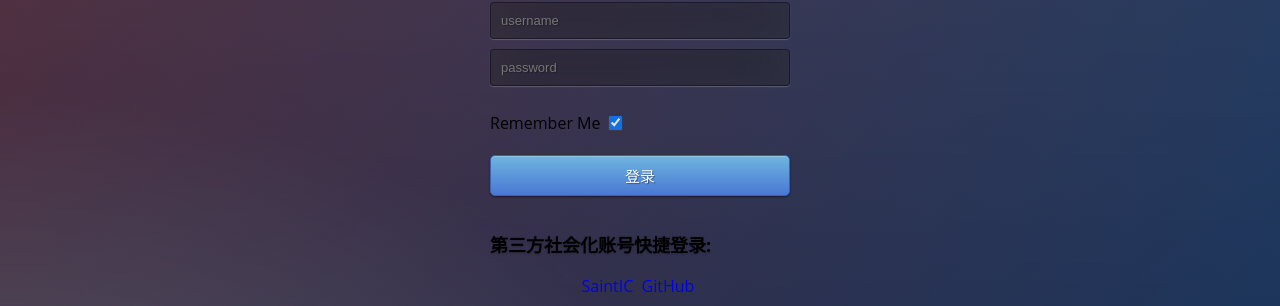
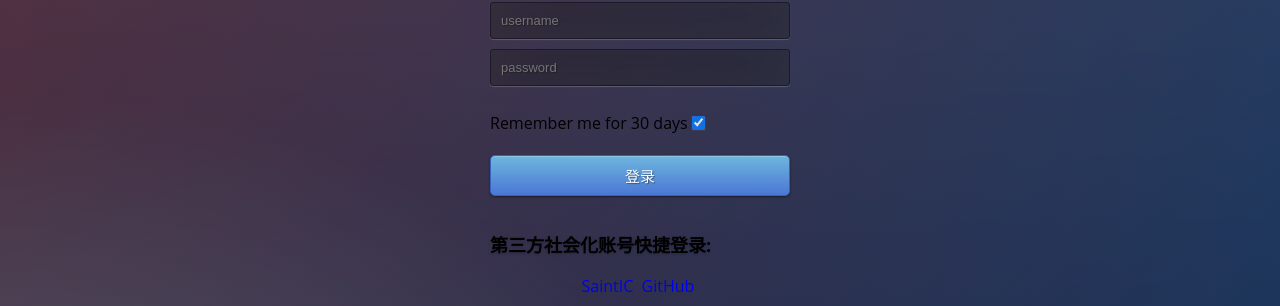
Before and after one commit to staugur/passport, a Flask app: template src/templates/login.html in a window 1280 px wide. Shown: the part 254-560 px from the top of the page. Run offline with Flask 2, Linux system fonts and the light colour scheme; the template is opened without the code that fills it, so the values that code supplies are empty; parts of the project's set-up code (start-up, migrations or seed data) failed here and were passed over.

Commit message:
update remember

```diff
--- a/src/templates/login.html
+++ b/src/templates/login.html
@@ -16,7 +16,7 @@
             <p style="color:red; text-align: center; width: auto" id="login_error"></p>
             <input type="text" id="username" name="username" placeholder="username" required>
             <input type="password" id="password" name="password" placeholder="password" required>
-            <p>Remember Me <input style="width: auto" type="checkbox" id="remember" name="remember" value='true' checked></p>
+            <p>Remember me for 30 days<input style="width: auto" type="checkbox" id="remember" name="remember" value='true' checked></p>
             <input type="submit" class="btn btn-primary btn-block btn-large" value="登录">
             <div class="connect">
                 <p>第三方社会化账号快捷登录:<br/>
```
